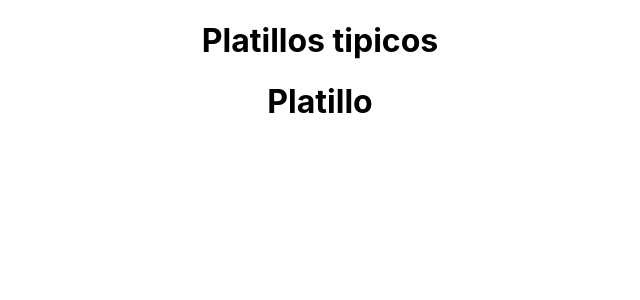
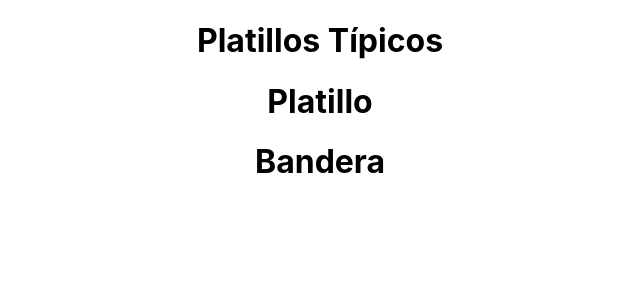
Before and after one commit to andesdevroot/react-app-test-1, a React (Create React App) app: page / in a window 1280 px wide. Shown: the top 300 px of the page, without its empty margins (320-960 px from the left). Built offline with nearby package versions, Linux system fonts and the light colour scheme.

Commit message:
se agrega componente flag

```diff
--- a/src/App.js
+++ b/src/App.js
@@ -1,6 +1,6 @@
-import React, { Component }  from 'react';
+
 import Header from "./components/header";
-import Dish from "./components/dish";
+import Dish, { Flag } from "./components/dish";
 import './styles/App.css';
 
 
@@ -10,6 +10,7 @@ function App() {
     <div className="App">
       <Header />
       <Dish />
+      <Flag />
     </div>
   );
 }
--- a/src/components/dish.js
+++ b/src/components/dish.js
@@ -1,4 +1,17 @@
 import React, { Component } from "react";
+
+
+export class Flag extends Component {
+    render () {
+        return (
+        <div>
+            <h1>Bandera</h1>
+        </div>
+        )
+    }
+}
+
+
 
 class Dish extends Component {
   render() {
--- a/src/components/header.js
+++ b/src/components/header.js
@@ -3,7 +3,7 @@ import React, { Component } from "react";
 class Header extends Component {
   render() {
     return (
-        <h1> Platillos tipicos  </h1>
+        <h1> Platillos Típicos  </h1>
     )
  }
 }
```
